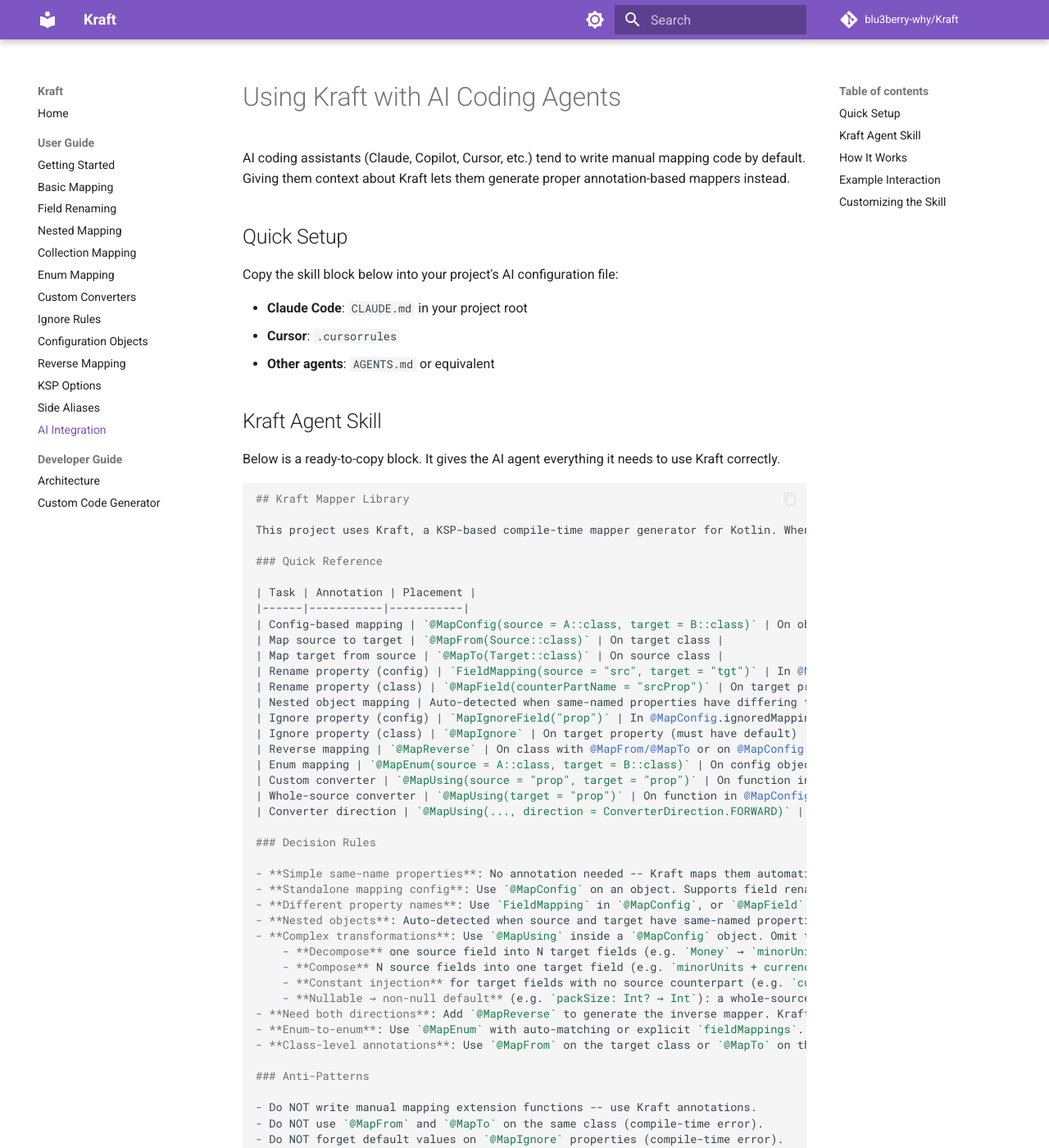
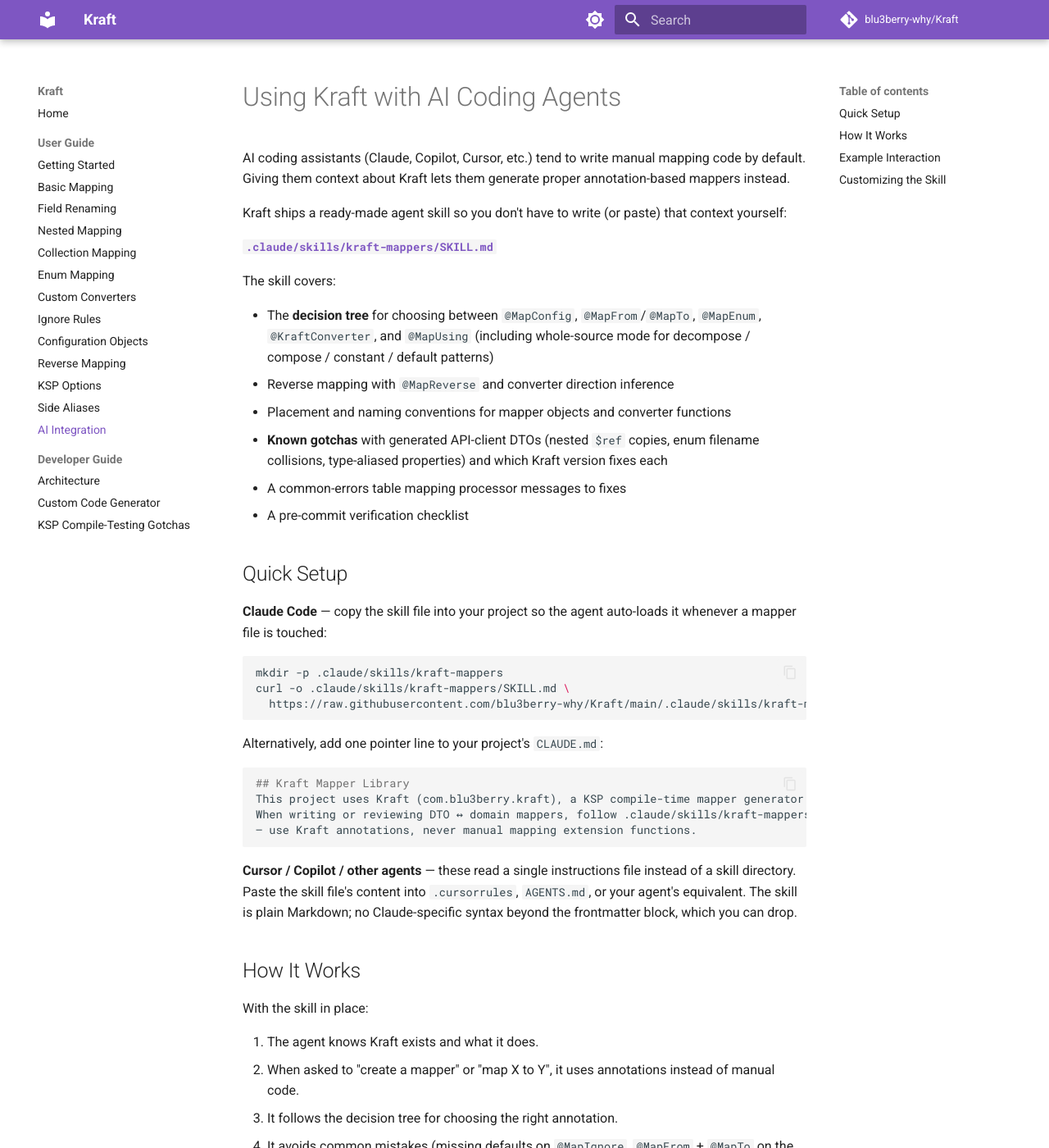
Before and after one commit to blu3berry-why/Kraft, an MkDocs documentation site: the page built from docs/user-guide/ai-integration.md, in a window 1280 px wide and 1400 px high. Shown: the whole window at 82% size. Built offline with MkDocs 1.6.1 and Material for MkDocs 9.7.7, drawn with Linux system fonts in a browser that asks for light colours; comment, search, counter and statistics services are not loaded; some of the changed text lies outside the part shown.

Commit message:
docs: KSP compile-testing gotchas guide + skill-first AI integration page (#76)
* docs: add KSP compile-testing gotchas guide and typealias skill note

- New developer-guide page covering the two test-authoring traps from
  PR #74's CI run: generated-file order is filesystem-dependent (select
  by name, never generated.first()) and converter-declaring fixtures
  need a package declaration. Linked from CONTRIBUTING and mkdocs nav.
- kraft-mappers skill: K3 gotcha — type-aliased property types crash
  Kraft before 0.10.1; fixed by PR #74, parameterized aliases remain
  unsupported.

Co-Authored-By: Claude Fable 5 <noreply@anthropic.com>

* docs: link the shipped kraft-mappers skill from the AI integration page

Replace the embedded copy-paste skill block with a pointer to the
canonical .claude/skills/kraft-mappers/SKILL.md — one source of truth
that already covers the decision tree, gotchas, and error table. Adds
per-agent install instructions (Claude Code skill dir via curl,
CLAUDE.md pointer line, .cursorrules/AGENTS.md paste for other agents).
The worked Order/OrderDto example and customization guidance stay.

Co-Authored-By: Claude Fable 5 <noreply@anthropic.com>

---------

Co-authored-by: gyenese.matyas <gyenese.matyas@novaservices.hu>
Co-authored-by: Claude Fable 5 <noreply@anthropic.com>

`````diff
--- a/docs/user-guide/ai-integration.md
+++ b/docs/user-guide/ai-integration.md
@@ -2,84 +2,48 @@
 
 AI coding assistants (Claude, Copilot, Cursor, etc.) tend to write manual mapping code by default. Giving them context about Kraft lets them generate proper annotation-based mappers instead.
 
+Kraft ships a ready-made agent skill so you don't have to write (or paste) that context yourself:
+
+**[`.claude/skills/kraft-mappers/SKILL.md`](https://github.com/blu3berry-why/Kraft/blob/main/.claude/skills/kraft-mappers/SKILL.md)**
+
+The skill covers:
+
+- The **decision tree** for choosing between `@MapConfig`, `@MapFrom`/`@MapTo`, `@MapEnum`, `@KraftConverter`, and `@MapUsing` (including whole-source mode for decompose / compose / constant / default patterns)
+- Reverse mapping with `@MapReverse` and converter direction inference
+- Placement and naming conventions for mapper objects and converter functions
+- **Known gotchas** with generated API-client DTOs (nested `$ref` copies, enum filename collisions, type-aliased properties) and which Kraft version fixes each
+- A common-errors table mapping processor messages to fixes
+- A pre-commit verification checklist
+
 ## Quick Setup
 
-Copy the skill block below into your project's AI configuration file:
+**Claude Code** — copy the skill file into your project so the agent auto-loads it whenever a mapper file is touched:
 
-- **Claude Code**: `CLAUDE.md` in your project root
-- **Cursor**: `.cursorrules`
-- **Other agents**: `AGENTS.md` or equivalent
+```bash
+mkdir -p .claude/skills/kraft-mappers
+curl -o .claude/skills/kraft-mappers/SKILL.md \
+  https://raw.githubusercontent.com/blu3berry-why/Kraft/main/.claude/skills/kraft-mappers/SKILL.md
+```
 
-## Kraft Agent Skill
+Alternatively, add one pointer line to your project's `CLAUDE.md`:
 
-Below is a ready-to-copy block. It gives the AI agent everything it needs to use Kraft correctly.
+```markdown
+## Kraft Mapper Library
+This project uses Kraft (com.blu3berry.kraft), a KSP compile-time mapper generator.
+When writing or reviewing DTO ↔ domain mappers, follow .claude/skills/kraft-mappers/SKILL.md
+— use Kraft annotations, never manual mapping extension functions.
+```
 
-````markdown
-## Kraft Mapper Library
-
-This project uses Kraft, a KSP-based compile-time mapper generator for Kotlin. When creating mappers between data classes, use Kraft annotations instead of writing manual mapping code.
-
-### Quick Reference
-
-| Task | Annotation | Placement |
-|------|-----------|-----------|
-| Config-based mapping | `@MapConfig(source = A::class, target = B::class)` | On object |
-| Map source to target | `@MapFrom(Source::class)` | On target class |
-| Map target from source | `@MapTo(Target::class)` | On source class |
-| Rename property (config) | `FieldMapping(source = "src", target = "tgt")` | In @MapConfig.fieldMappings |
-| Rename property (class) | `@MapField(counterPartName = "srcProp")` | On target property |
-| Nested object mapping | Auto-detected when same-named properties have differing types | No annotation needed; use `FieldMapping` / `@MapField` if renamed |
-| Ignore property (config) | `MapIgnoreField("prop")` | In @MapConfig.ignoredMappings |
-| Ignore property (class) | `@MapIgnore` | On target property (must have default) |
-| Reverse mapping | `@MapReverse` | On class with @MapFrom/@MapTo or on @MapConfig object |
-| Enum mapping | `@MapEnum(source = A::class, target = B::class)` | On config object |
-| Custom converter | `@MapUsing(source = "prop", target = "prop")` | On function in @MapConfig object |
-| Whole-source converter | `@MapUsing(target = "prop")` | On function in @MapConfig object (omit source) |
-| Converter direction | `@MapUsing(..., direction = ConverterDirection.FORWARD)` | Default is `ConverterDirection.AUTO`; set `FORWARD` / `REVERSE` only when AUTO can't disambiguate (e.g. `@MapReverse` with same-name, same-typed properties) or you need to force a direction |
-
-### Decision Rules
-
-- **Simple same-name properties**: No annotation needed -- Kraft maps them automatically.
-- **Standalone mapping config**: Use `@MapConfig` on an object. Supports field renames, nested mappings, ignore rules, converters, and reverse mapping.
-- **Different property names**: Use `FieldMapping` in `@MapConfig`, or `@MapField` on the class.
-- **Nested objects**: Auto-detected when source and target have same-named properties with different types. Use `FieldMapping` or `@MapField` if the property is renamed.
-- **Complex transformations**: Use `@MapUsing` inside a `@MapConfig` object. Omit the `source` parameter to receive the whole source object — this whole-source mode covers four common patterns:
-    - **Decompose** one source field into N target fields (e.g. `Money` → `minorUnits + currency`): one whole-source `@MapUsing(target = "...")` per target field.
-    - **Compose** N source fields into one target field (e.g. `minorUnits + currency` → `Money`): one whole-source `@MapUsing` whose body reads both source fields.
-    - **Constant injection** for target fields with no source counterpart (e.g. `currency = "HUF"`): a whole-source function whose body ignores the receiver and returns the constant.
-    - **Nullable → non-null default** (e.g. `packSize: Int? → Int`): a whole-source function that returns `field ?: default`.
-- **Need both directions**: Add `@MapReverse` to generate the inverse mapper. Kraft auto-detects converter direction by matching the `@MapUsing` parameter type against each direction's source property type. Set `direction = ConverterDirection.FORWARD/REVERSE` only when that type-based inference is ambiguous (e.g. both directions have the same parameter type) or you need to force a direction explicitly.
-- **Enum-to-enum**: Use `@MapEnum` with auto-matching or explicit `fieldMappings`.
-- **Class-level annotations**: Use `@MapFrom` on the target class or `@MapTo` on the source class when you prefer annotating the data classes directly.
-
-### Anti-Patterns
-
-- Do NOT write manual mapping extension functions -- use Kraft annotations.
-- Do NOT use `@MapFrom` and `@MapTo` on the same class (compile-time error).
-- Do NOT forget default values on `@MapIgnore` properties (compile-time error).
-- Do NOT use `@MapNested` in new code — it is deprecated; rely on auto-detection or use `@MapField` / `FieldMapping` for renamed nested pairs.
-
-### Generated Code Location
-
-Generated extension functions appear in:
-- KMP: `build/generated/ksp/metadata/commonMain/kotlin/`
-- JVM: `build/generated/ksp/main/kotlin/`
-
-### Imports
-
-Annotations are in two packages:
-- `com.blu3berry.kraft.mapping.*` -- @MapFrom, @MapTo, @MapField, @MapIgnore (and the deprecated @MapNested -- avoid in new code)
-- `com.blu3berry.kraft.config.*` -- @MapConfig, @MapEnum, @MapUsing, @MapReverse, FieldMapping, MapIgnoreField, IgnoreSide, ConverterDirection
-````
+**Cursor / Copilot / other agents** — these read a single instructions file instead of a skill directory. Paste the skill file's content into `.cursorrules`, `AGENTS.md`, or your agent's equivalent. The skill is plain Markdown; no Claude-specific syntax beyond the frontmatter block, which you can drop.
 
 ## How It Works
 
-When you add this to your project's AI config:
+With the skill in place:
 
 1. The agent knows Kraft exists and what it does.
 2. When asked to "create a mapper" or "map X to Y", it uses annotations instead of manual code.
-3. It knows the decision rules for choosing the right annotation.
-4. It avoids common mistakes (missing defaults, duplicate annotations, manual extension functions).
+3. It follows the decision tree for choosing the right annotation.
+4. It avoids common mistakes (missing defaults on `@MapIgnore`, `@MapFrom` + `@MapTo` on the same class, manual extension functions) and recognizes processor errors from the common-errors table.
 
 ## Example Interaction
 
@@ -210,7 +174,7 @@ Kraft auto-matches most same-named properties, handles nested objects and collec
 
 ## Customizing the Skill
 
-You can extend the skill block with project-specific conventions:
+The skill file is yours once copied — extend it with project-specific conventions:
 
 - **Preferred mapping style**: State whether your project prefers `@MapFrom`/`@MapTo` on classes or `@MapConfig` on standalone objects.
 - **Naming conventions**: Specify naming patterns for config objects (e.g. `XToYMapper`, `XMappingConfig`).
--- a/mkdocs.yml
+++ b/mkdocs.yml
@@ -62,3 +62,4 @@ nav:
   - Developer Guide:
       - Architecture: developer-guide/architecture.md
       - Custom Code Generator: developer-guide/custom-code-generator.md
+      - KSP Compile-Testing Gotchas: developer-guide/ksp-compile-testing-gotchas.md
`````
Also changed, not shown: .claude/skills/kraft-mappers/SKILL.md (+6 -0 lines), CONTRIBUTING.md (+2 -0 lines), docs/developer-guide/ksp-compile-testing-gotchas.md (added, +61 -0 lines).
